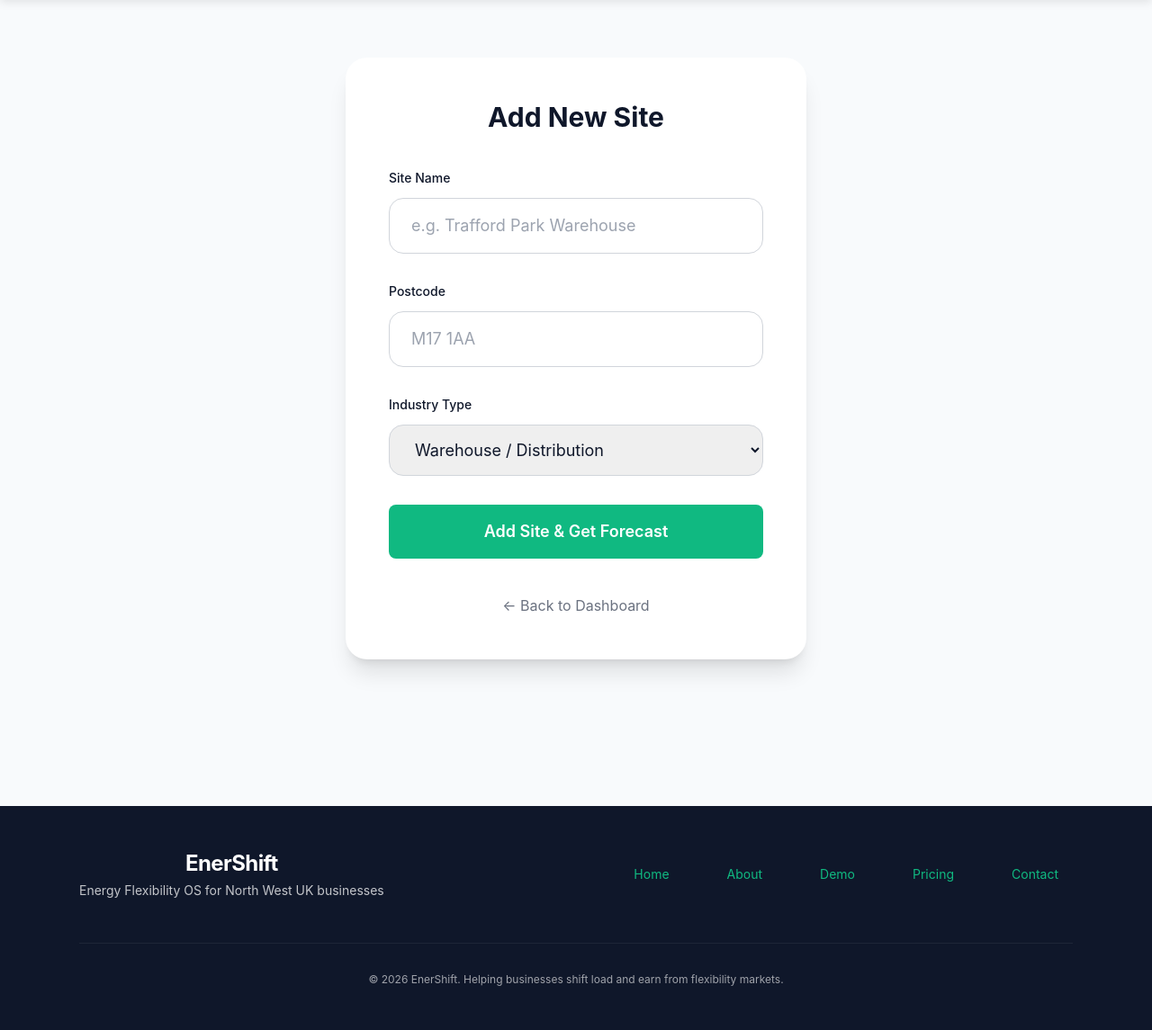
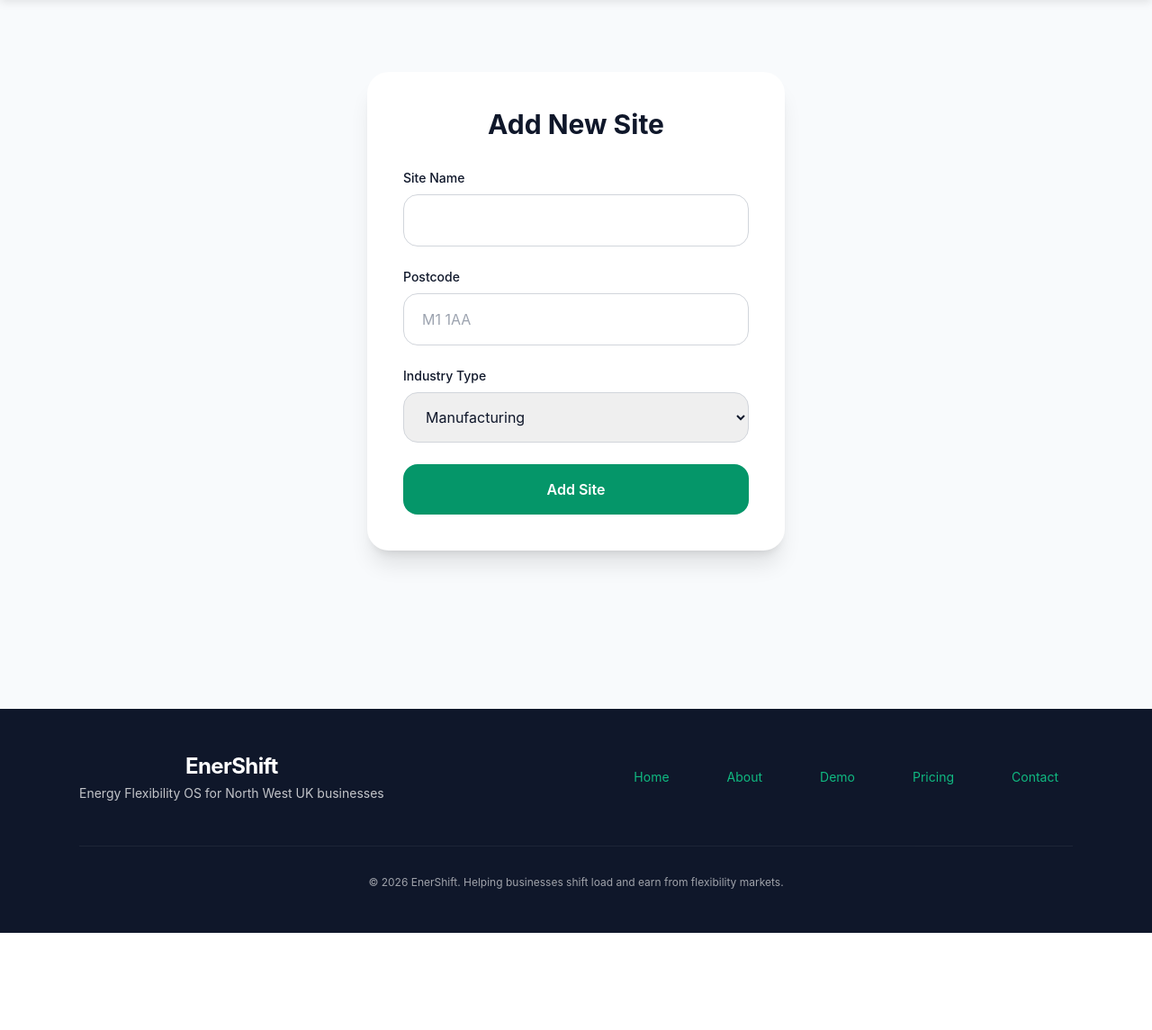
Before and after one commit to willbrad0803/EnerShift, a Django app: template templates/dashboard/add_site.html in a window 1280 px wide. Shown: the part 120-1265 px from the top of the page at 90% size. After the commit the page ends 1157 px from the top, so only its background shows below. Run offline with Django 5.2, Linux system fonts and the light colour scheme; the template is opened without the code that fills it, so the values that code supplies are empty; some libraries are stand-ins or nearby versions.

Commit message:
Update add_site.html

```diff
--- a/templates/dashboard/add_site.html
+++ b/templates/dashboard/add_site.html
@@ -1,48 +1,36 @@
 {% extends 'base.html' %}
 
 {% block content %}
-<div class="min-h-screen bg-[var(--light)] py-16">
-  <div class="max-w-lg mx-auto bg-white rounded-3xl shadow-xl p-12">
-    <h1 class="text-3xl font-bold mb-10 text-center">Add New Site</h1>
+<div class="max-w-lg mx-auto px-6 py-20">
+    <div class="bg-white rounded-3xl shadow-xl p-10">
+        <h2 class="text-3xl font-bold mb-8">Add New Site</h2>
 
-    <form method="post" class="space-y-8">
+        <form method="post">
             {% csrf_token %}
-
+            <div class="space-y-6">
                 <div>
-        <label class="block text-sm font-medium mb-3">Site Name</label>
-        <input type="text" name="name" required
-               class="w-full border border-gray-300 rounded-2xl px-6 py-4 text-lg focus:outline-none focus:border-[var(--primary)]"
-               placeholder="e.g. Trafford Park Warehouse">
+                    <label class="block text-sm font-medium mb-2">Site Name</label>
+                    <input type="text" name="name" required class="w-full border border-gray-300 rounded-2xl px-5 py-4">
                 </div>
-
                 <div>
-        <label class="block text-sm font-medium mb-3">Postcode</label>
-        <input type="text" name="postcode" required
-               class="w-full border border-gray-300 rounded-2xl px-6 py-4 text-lg focus:outline-none focus:border-[var(--primary)]"
-               placeholder="M17 1AA">
+                    <label class="block text-sm font-medium mb-2">Postcode</label>
+                    <input type="text" name="postcode" required class="w-full border border-gray-300 rounded-2xl px-5 py-4" placeholder="M1 1AA">
                 </div>
-
                 <div>
-        <label class="block text-sm font-medium mb-3">Industry Type</label>
-        <select name="industry_type"
-                class="w-full border border-gray-300 rounded-2xl px-6 py-4 text-lg focus:outline-none focus:border-[var(--primary)]">
-          <option value="warehouse">Warehouse / Distribution</option>
-          <option value="supermarket">Supermarket / Retail</option>
-          <option value="industrial">Industrial / Manufacturing</option>
-          <option value="data_centre">Data Centre</option>
-          <option value="community">Community Energy</option>
-          <option value="other">Other</option>
+                    <label class="block text-sm font-medium mb-2">Industry Type</label>
+                    <select name="industry_type" class="w-full border border-gray-300 rounded-2xl px-5 py-4">
+                        <option value="MANUFACTURING">Manufacturing</option>
+                        <option value="FOOD_PROCESSING">Food Processing</option>
+                        <option value="RETAIL">Retail / Supermarket</option>
+                        <option value="WAREHOUSE">Warehouse / Logistics</option>
+                        <option value="OTHER">Other</option>
                     </select>
                 </div>
-
-      <button type="submit" class="w-full cta-btn py-4 text-lg font-semibold">
-        Add Site & Get Forecast
+                <button type="submit" class="w-full bg-emerald-600 hover:bg-emerald-700 text-white py-4 rounded-2xl font-semibold">
+                    Add Site
                 </button>
+            </div>
         </form>
-
-    <div class="text-center mt-10">
-      <a href="{% url 'dashboard_home' %}" class="text-gray-500 hover:text-[var(--primary)]">← Back to Dashboard</a>
-    </div>
     </div>
 </div>
 {% endblock %}
```
Lines whose indentation alone changed are shown as unchanged.
